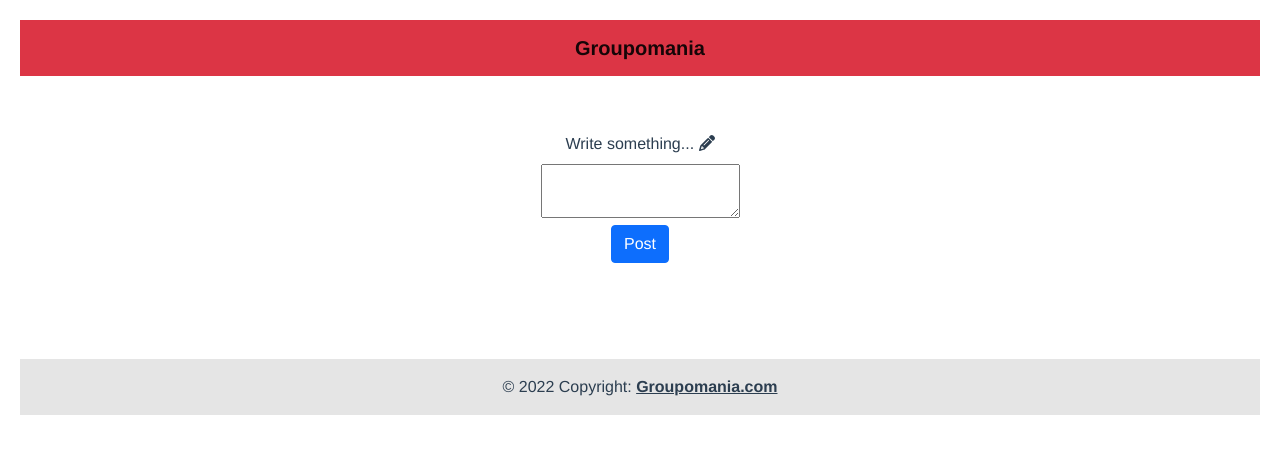
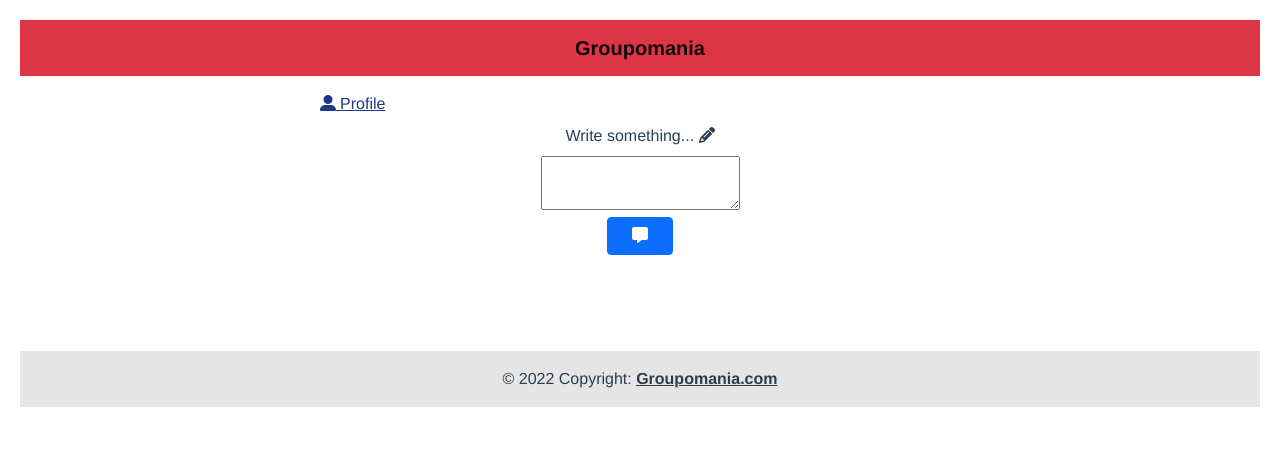
Before and after one commit to jda447/Connect-E, a Vue app in the folder groupomania/: page / in a window 1280 px wide. Shown: the top 454 px of the page. Built offline with nearby package versions, Linux system fonts and the light colour scheme.

Commit message:
userprofile & FA updates

```diff
--- a/groupomania/src/App.vue
+++ b/groupomania/src/App.vue
@@ -1,10 +1,11 @@
 <template>
   <div id="app">
     <NavBar></NavBar>
+    <a class="profile col-3"><font-awesome-icon :icon="['fas', 'user-large']" /> Profile</a>
     <form @submit.prevent= 'createPost'>
     <div><label class="m-2">Write something... <font-awesome-icon :icon="['fas', 'pencil']" /></label></div>
     <div><textarea v-model="body"></textarea></div>
-    <div><button type="submit" class="btn btn-primary mb-5">Post</button></div>
+    <div><button type="submit" class="btn btn-primary px-4 mb-5"><font-awesome-icon :icon="['fas', 'message']" /></button></div>
     </form>
     <div v-for="(post, index) in posts" :key="index">
     <div v-if=post.body class="border col-5 shadow-sm mb-2 mx-auto">
@@ -55,4 +56,8 @@ export default {
   color: #2c3e50;
   border: solid 10px white;
 }
+.profile {
+  color: #1c3a82;
+  margin-right: 575px;
+}
 </style>
--- a/groupomania/src/components/FooTer.vue
+++ b/groupomania/src/components/FooTer.vue
@@ -1,9 +1,3 @@
-<script>
-export default {
-	name: 'FooTer'
-}
-</script>
-
 <template>
     <footer class="footer text-center mt-5 p-3">
       © 2022 Copyright:
@@ -11,6 +5,12 @@ export default {
     </footer>
 </template>
 
+<script>
+export default {
+	name: 'FooTer'
+}
+</script>
+
 <style>
 .footer {
     background-color: rgba(0, 0, 0, 0.1);
--- a/groupomania/src/components/NavBar.vue
+++ b/groupomania/src/components/NavBar.vue
@@ -1,14 +1,14 @@
+<template>
+  <nav class="navbar navbar-light bg-danger mb-3">
+  <a class="navbar-brand mx-auto" href="#">Groupomania</a></nav>
+</template>
+
 <script>
 export default {
 	name: 'NavBar'
 }
 </script>
 
-<template>
-  <nav class="navbar navbar-light bg-danger mb-5">
-  <a class="navbar-brand mx-auto" href="#">Groupomania</a></nav>
-</template>
-
 <style>
   .navbar {
     font-weight: bold;
--- a/groupomania/src/main.js
+++ b/groupomania/src/main.js
@@ -5,8 +5,12 @@ import 'bootstrap/dist/css/bootstrap.min.css'
 
 import { library } from "@fortawesome/fontawesome-svg-core";
 import { faPencil } from "@fortawesome/free-solid-svg-icons";
+import { faUserLarge } from "@fortawesome/free-solid-svg-icons";
+import { faMessage } from "@fortawesome/free-solid-svg-icons";
 
 library.add(faPencil);
+library.add(faUserLarge);
+library.add(faMessage);
 
 import { FontAwesomeIcon } from "@fortawesome/vue-fontawesome";
 
```
